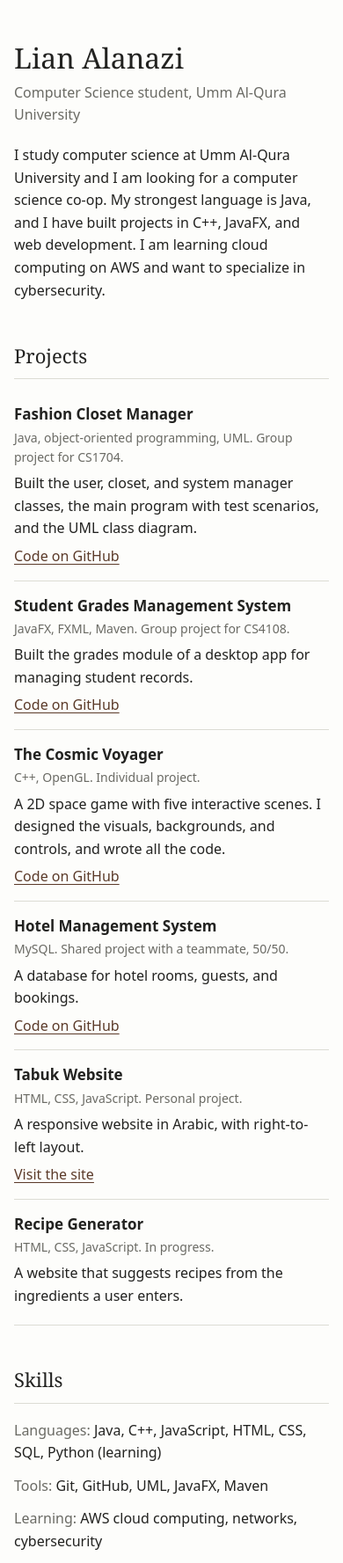
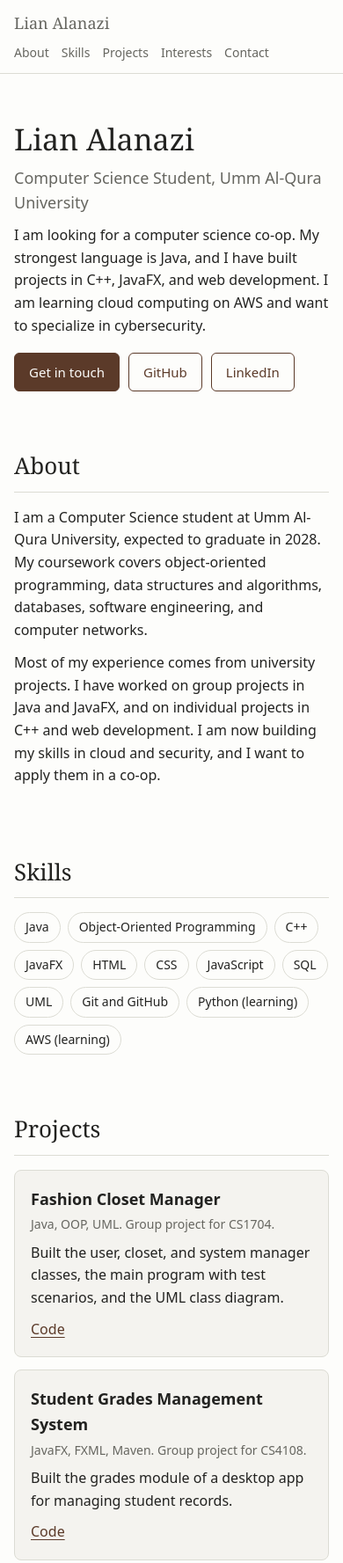
Before and after one commit to Lian2030/portfolio, a plain HTML site: page index.html in a window 390 px wide. Shown: the top 1777 px of the page at 88% size. Drawn offline with Linux system fonts and the light colour scheme.

Commit message:
Add files via upload

```diff
--- a/index.html
+++ b/index.html
@@ -3,38 +3,31 @@
 <head>
 <meta charset="utf-8">
 <meta name="viewport" content="width=device-width, initial-scale=1">
-<title>Lian Alanazi Portfolio</title>
+<title>Lian Alanazi | Computer Science Student</title>
 <style>
-/* Layout: one left-aligned column of plain text, no cards, no decoration. */
 :root {
   --bg: #fdfdfb;
   --fg: #222220;
-  --muted: #6a6a64;
+  --muted: #666660;
   --rule: #dcdcd4;
   --accent: #5b3a29;
+  --card: #f4f3ef;
   --font-head: Georgia, "Times New Roman", serif;
   --font-body: system-ui, -apple-system, "Segoe UI", Roboto, Arial, sans-serif;
   color-scheme: light;
 }
 @media (prefers-color-scheme: dark) {
   :root:not([data-theme="light"]) {
-    --bg: #171715;
-    --fg: #ececE6;
-    --muted: #a3a39b;
-    --rule: #3a3a35;
-    --accent: #d9b8a4;
-    color-scheme: dark;
+    --bg: #171715; --fg: #ececE6; --muted: #a3a39b; --rule: #3a3a35;
+    --accent: #d9b8a4; --card: #1f1f1c; color-scheme: dark;
   }
 }
 :root[data-theme="dark"] {
-  --bg: #171715;
-  --fg: #ececE6;
-  --muted: #a3a39b;
-  --rule: #3a3a35;
-  --accent: #d9b8a4;
-  color-scheme: dark;
+  --bg: #171715; --fg: #ececE6; --muted: #a3a39b; --rule: #3a3a35;
+  --accent: #d9b8a4; --card: #1f1f1c; color-scheme: dark;
 }
 * { box-sizing: border-box; }
+html { scroll-behavior: smooth; scroll-padding-top: 72px; }
 body {
   margin: 0;
   background: var(--bg);
@@ -42,111 +35,225 @@ body {
   font-family: var(--font-body);
   font-size: 16px;
   line-height: 1.6;
+}
+a { color: var(--accent); text-underline-offset: 3px; }
+a:focus-visible { outline: 2px solid var(--accent); outline-offset: 3px; }
+.wrap {
+  max-width: 880px;
+  margin: 0 auto;
   padding-left: max(16px, env(safe-area-inset-left, 0px));
   padding-right: max(16px, env(safe-area-inset-right, 0px));
-  padding-block: 48px 64px;
 }
-main { max-width: 680px; margin: 0 auto; }
+header.nav {
+  position: sticky;
+  top: 0;
+  background: var(--bg);
+  border-bottom: 1px solid var(--rule);
+  z-index: 5;
+}
+.nav .wrap {
+  display: flex;
+  flex-wrap: wrap;
+  justify-content: space-between;
+  align-items: center;
+  gap: 8px 16px;
+  padding-top: 12px;
+  padding-bottom: 12px;
+}
+.brand { font-family: var(--font-head); font-size: 18px; text-decoration: none; color: var(--fg); }
+.nav ul { list-style: none; display: flex; flex-wrap: wrap; gap: 4px 14px; margin: 0; padding: 0; font-size: 14px; }
+.nav a { color: var(--muted); text-decoration: none; }
+.nav a:hover { color: var(--accent); }
+section { padding-top: 56px; padding-bottom: 8px; }
 h1 {
   font-family: var(--font-head);
   font-weight: 400;
-  font-size: clamp(32px, 7vw, 44px);
-  line-height: 1.15;
-  margin: 0 0 8px;
+  font-size: clamp(34px, 7vw, 52px);
+  line-height: 1.1;
+  margin: 0 0 10px;
   text-wrap: balance;
 }
-.role { color: var(--muted); margin: 0 0 20px; }
-.intro { margin: 0 0 8px; max-width: 60ch; }
 h2 {
   font-family: var(--font-head);
   font-weight: 400;
-  font-size: 22px;
-  margin: 44px 0 12px;
+  font-size: 26px;
+  margin: 0 0 16px;
   padding-bottom: 8px;
   border-bottom: 1px solid var(--rule);
 }
-.entry { padding: 14px 0; border-bottom: 1px solid var(--rule); }
-.entry:last-child { border-bottom: 0; }
-.entry h3 { font-size: 17px; font-weight: 600; margin: 0 0 2px; }
-.meta { color: var(--muted); font-size: 14px; margin: 0 0 6px; }
-.entry p { margin: 0 0 6px; }
-a { color: var(--accent); text-underline-offset: 3px; }
-a:focus-visible { outline: 2px solid var(--accent); outline-offset: 3px; }
-.list { margin: 0; padding: 0; list-style: none; }
-.list li { padding: 6px 0; }
-.label { color: var(--muted); }
-.address { user-select: all; }
-footer { margin-top: 48px; color: var(--muted); font-size: 14px; }
+.role { font-size: 18px; color: var(--muted); margin: 0 0 6px; }
+.hero p { max-width: 62ch; margin: 0 0 10px; }
+.buttons { display: flex; flex-wrap: wrap; gap: 10px; margin-top: 18px; }
+.btn {
+  display: inline-block;
+  padding: 9px 16px;
+  border: 1px solid var(--accent);
+  border-radius: 6px;
+  color: var(--accent);
+  text-decoration: none;
+  font-size: 15px;
+}
+.btn.solid { background: var(--accent); color: var(--bg); }
+.btn:hover { opacity: 0.85; }
+.about p { max-width: 66ch; margin: 0 0 12px; }
+.grid { display: grid; gap: 14px; grid-template-columns: 1fr; }
+@media (min-width: 680px) { .grid.two { grid-template-columns: 1fr 1fr; } }
+.card {
+  background: var(--card);
+  border: 1px solid var(--rule);
+  border-radius: 8px;
+  padding: 18px;
+  min-width: 0;
+}
+.card h3 { font-size: 18px; margin: 0 0 4px; }
+.card .stack { color: var(--muted); font-size: 14px; margin: 0 0 8px; }
+.card p { margin: 0 0 10px; }
+.card .links a { margin-right: 14px; }
+.skills { display: flex; flex-wrap: wrap; gap: 8px; margin: 0; padding: 0; list-style: none; }
+.skills li {
+  border: 1px solid var(--rule);
+  border-radius: 999px;
+  padding: 5px 12px;
+  font-size: 14px;
+}
+.interests ul { margin: 0; padding-left: 20px; }
+.interests li { margin-bottom: 6px; }
+.contact p { margin: 0 0 8px; }
+footer {
+  margin-top: 64px;
+  padding-top: 20px;
+  padding-bottom: 40px;
+  border-top: 1px solid var(--rule);
+  color: var(--muted);
+  font-size: 14px;
+}
+@media (prefers-reduced-motion: reduce) { html { scroll-behavior: auto; } }
 </style>
+</head>
+<body>
 
-<main>
-  <h1>Lian Alanazi</h1>
-  <p class="role">Computer Science student, Umm Al-Qura University</p>
-  <p class="intro">I study computer science at Umm Al-Qura University and I am looking for a computer science co-op. My strongest language is Java, and I have built projects in C++, JavaFX, and web development. I am learning cloud computing on AWS and want to specialize in cybersecurity.</p>
+<header class="nav">
+  <div class="wrap">
+    <a class="brand" href="#top">Lian Alanazi</a>
+    <nav aria-label="Main">
+      <ul>
+        <li><a href="#about">About</a></li>
+        <li><a href="#skills">Skills</a></li>
+        <li><a href="#projects">Projects</a></li>
+        <li><a href="#interests">Interests</a></li>
+        <li><a href="#contact">Contact</a></li>
+      </ul>
+    </nav>
+  </div>
+</header>
 
-  <h2>Projects</h2>
+<main id="top" class="wrap">
 
-  <div class="entry">
-    <h3>Fashion Closet Manager</h3>
-    <p class="meta">Java, object-oriented programming, UML. Group project for CS1704.</p>
-    <p>Built the user, closet, and system manager classes, the main program with test scenarios, and the UML class diagram.</p>
-    <a href="https://github.com/Lian2030/fashion-closet-manager">Code on GitHub</a>
-  </div>
+  <section class="hero">
+    <h1>Lian Alanazi</h1>
+    <p class="role">Computer Science Student, Umm Al-Qura University</p>
+    <p>I am looking for a computer science co-op. My strongest language is Java, and I have built projects in C++, JavaFX, and web development. I am learning cloud computing on AWS and want to specialize in cybersecurity.</p>
+    <div class="buttons">
+      <a class="btn solid" href="#contact">Get in touch</a>
+      <a class="btn" href="https://github.com/Lian2030">GitHub</a>
+      <a class="btn" href="https://www.linkedin.com/in/lian-t-alanazi-84a291338">LinkedIn</a>
+    </div>
+  </section>
 
-  <div class="entry">
-    <h3>Student Grades Management System</h3>
-    <p class="meta">JavaFX, FXML, Maven. Group project for CS4108.</p>
-    <p>Built the grades module of a desktop app for managing student records.</p>
-    <a href="https://github.com/Lian2030/student-grade-system">Code on GitHub</a>
-  </div>
+  <section id="about" class="about">
+    <h2>About</h2>
+    <p>I am a Computer Science student at Umm Al-Qura University, expected to graduate in 2028. My coursework covers object-oriented programming, data structures and algorithms, databases, software engineering, and computer networks.</p>
+    <p>Most of my experience comes from university projects. I have worked on group projects in Java and JavaFX, and on individual projects in C++ and web development. I am now building my skills in cloud and security, and I want to apply them in a co-op.</p>
+  </section>
 
-  <div class="entry">
-    <h3>The Cosmic Voyager</h3>
-    <p class="meta">C++, OpenGL. Individual project.</p>
-    <p>A 2D space game with five interactive scenes. I designed the visuals, backgrounds, and controls, and wrote all the code.</p>
-    <a href="https://github.com/Lian2030/cpp-cosmic-voyager">Code on GitHub</a>
-  </div>
+  <section id="skills">
+    <h2>Skills</h2>
+    <ul class="skills">
+      <li>Java</li>
+      <li>Object-Oriented Programming</li>
+      <li>C++</li>
+      <li>JavaFX</li>
+      <li>HTML</li>
+      <li>CSS</li>
+      <li>JavaScript</li>
+      <li>SQL</li>
+      <li>UML</li>
+      <li>Git and GitHub</li>
+      <li>Python (learning)</li>
+      <li>AWS (learning)</li>
+    </ul>
+  </section>
 
-  <div class="entry">
-    <h3>Hotel Management System</h3>
-    <p class="meta">MySQL. Shared project with a teammate, 50/50.</p>
-    <p>A database for hotel rooms, guests, and bookings.</p>
-    <a href="https://github.com/RehamsCloud/Hotel-Management-System-DB">Code on GitHub</a>
-  </div>
+  <section id="projects">
+    <h2>Projects</h2>
+    <div class="grid two">
 
-  <div class="entry">
-    <h3>Tabuk Website</h3>
-    <p class="meta">HTML, CSS, JavaScript. Personal project.</p>
-    <p>A responsive website in Arabic, with right-to-left layout.</p>
-    <a href="https://lian2030.github.io/tabuk/">Visit the site</a>
-  </div>
+      <article class="card">
+        <h3>Fashion Closet Manager</h3>
+        <p class="stack">Java, OOP, UML. Group project for CS1704.</p>
+        <p>Built the user, closet, and system manager classes, the main program with test scenarios, and the UML class diagram.</p>
+        <div class="links"><a href="https://github.com/Lian2030/fashion-closet-manager">Code</a></div>
+      </article>
 
-  <div class="entry">
-    <h3>Recipe Generator</h3>
-    <p class="meta">HTML, CSS, JavaScript. In progress.</p>
-    <p>A website that suggests recipes from the ingredients a user enters.</p>
-  </div>
+      <article class="card">
+        <h3>Student Grades Management System</h3>
+        <p class="stack">JavaFX, FXML, Maven. Group project for CS4108.</p>
+        <p>Built the grades module of a desktop app for managing student records.</p>
+        <div class="links"><a href="https://github.com/Lian2030/student-grade-system">Code</a></div>
+      </article>
 
-  <h2>Skills</h2>
-  <ul class="list">
-    <li><span class="label">Languages:</span> Java, C++, JavaScript, HTML, CSS, SQL, Python (learning)</li>
-    <li><span class="label">Tools:</span> Git, GitHub, UML, JavaFX, Maven</li>
-    <li><span class="label">Learning:</span> AWS cloud computing, networks, cybersecurity</li>
-  </ul>
+      <article class="card">
+        <h3>The Cosmic Voyager</h3>
+        <p class="stack">C++, OpenGL. Individual project.</p>
+        <p>A 2D space game with five interactive scenes. I designed the visuals, backgrounds, and controls, and wrote all the code.</p>
+        <div class="links"><a href="https://github.com/Lian2030/cpp-cosmic-voyager">Code</a></div>
+      </article>
 
-  <h2>Education and languages</h2>
-  <ul class="list">
-    <li>Bachelor of Computer Science, Umm Al-Qura University (expected graduation: [year])</li>
-    <li>IELTS Academic, overall 6.5 (July 2024)</li>
-    <li>Arabic (native), English</li>
-  </ul>
+      <article class="card">
+        <h3>Hotel Management System</h3>
+        <p class="stack">MySQL. Shared project with a teammate, 50/50.</p>
+        <p>A database for hotel rooms, guests, and bookings.</p>
+        <div class="links"><a href="https://github.com/RehamsCloud/Hotel-Management-System-DB">Code</a></div>
+      </article>
 
-  <h2>Contact</h2>
-  <p>Email: <span class="address">l.alanazi@gmail.com</span></p>
-  <p>LinkedIn: <a href="https://www.linkedin.com/in/lian-t-alanazi-84a291338">lian-t-alanazi-84a291338</a></p>
-  <p>GitHub: <a href="https://github.com/Lian2030">Lian2030</a></p>
+      <article class="card">
+        <h3>Tabuk Website</h3>
+        <p class="stack">HTML, CSS, JavaScript. Personal project.</p>
+        <p>A responsive website in Arabic, with right-to-left layout.</p>
+        <div class="links"><a href="https://lian2030.github.io/tabuk/">Live site</a></div>
+      </article>
 
-  <footer>Last updated November 2026</footer>
+      <article class="card">
+        <h3>Recipe Generator</h3>
+        <p class="stack">HTML, CSS, JavaScript. In progress.</p>
+        <p>A website that suggests recipes from the ingredients a user enters.</p>
+      </article>
+
+    </div>
+  </section>
+
+  <section id="interests" class="interests">
+    <h2>Interests</h2>
+    <ul>
+      <li>Cybersecurity, and how systems fail in practice</li>
+      <li>Game development in C++</li>
+      <li>Post-quantum cryptography</li>
+      <li>Cloud computing on AWS</li>
+    </ul>
+  </section>
+
+  <section id="contact" class="contact">
+    <h2>Contact</h2>
+    <p>Email: <strong>l.alanazi@gmail.com</strong></p>
+    <p>LinkedIn: <a href="https://www.linkedin.com/in/lian-t-alanazi-84a291338">lian-t-alanazi-84a291338</a></p>
+    <p>GitHub: <a href="https://github.com/Lian2030">Lian2030</a></p>
+  </section>
+
 </main>
 
+<footer class="wrap">
+  © 2026 Lian Alanazi
+</footer>
+
+</body>
 </html>
```
